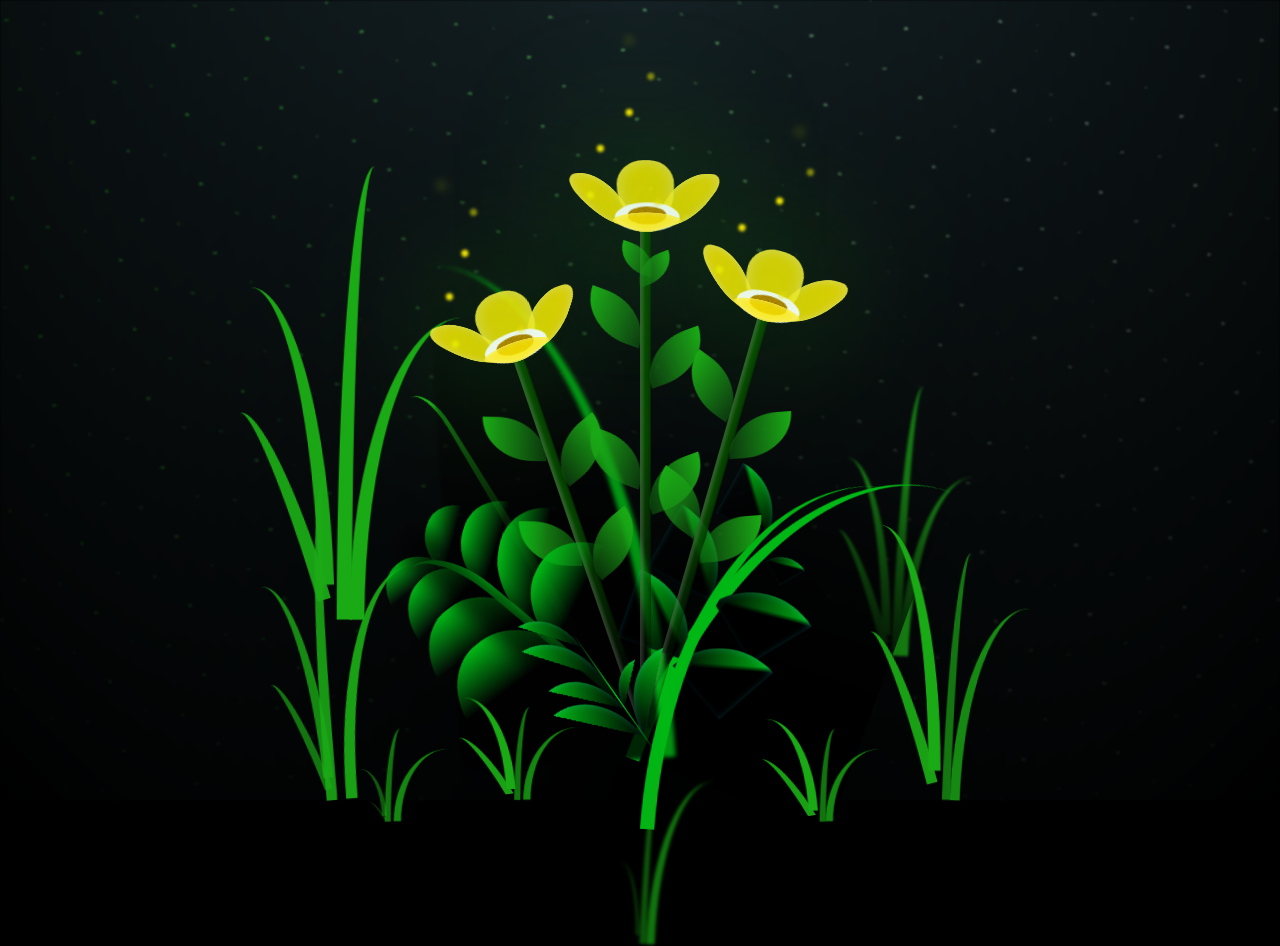
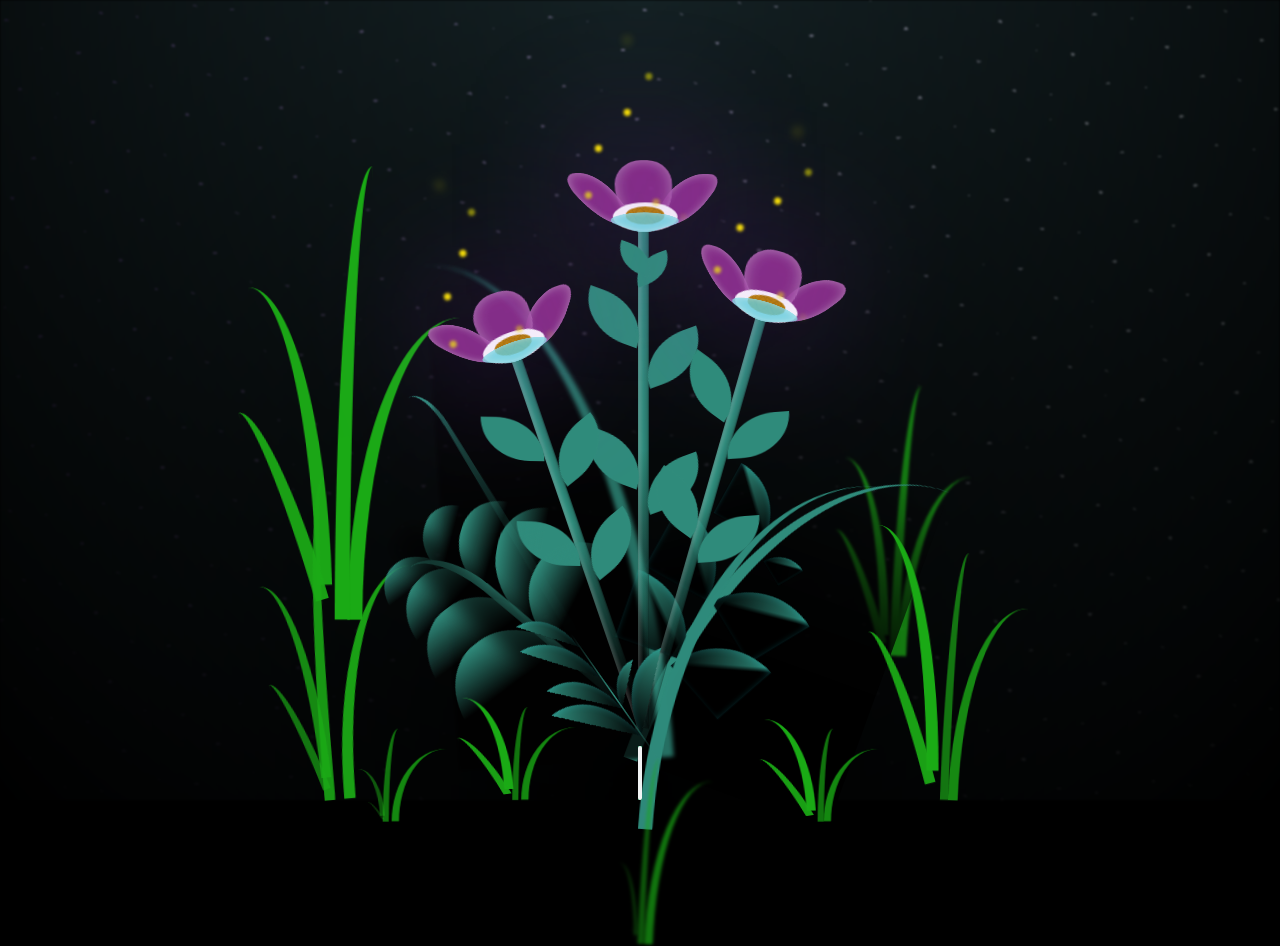
Before and after one commit to Noel033/porque-no-sale, a plain HTML site: page FLORES.html in a window 1280 px wide. Drawn offline with Linux system fonts and the light colour scheme.

Commit message:
porfin323

```diff
--- a/FLORES.html
+++ b/FLORES.html
@@ -320,6 +320,25 @@
         </div>
       </div>
     </div>
+    <style>
+      audio {
+        width: 4px; /* ajusta el ancho de los botones de control */
+        background-color: #27a33e; /* agrega un fondo oscuro a los botones de control */
+        color: #2bc21b; /* agrega texto blanco a los botones de control */
+      }
+      audio::-webkit-media-controls {
+        width: 0.05px; /* ajusta el ancho de los botones de control en Chrome */
+        background-color: #087f46; /* agrega un fondo oscuro a los botones de control en Chrome */
+        color: #438219; /* agrega texto blanco a los botones de control en Chrome */
+      }
+    </style>
+
+    <audio controls autoplay loop>
+      <source src="audio/drako2.mp3" type="audio/mp3" />
+      <span style="display: none"
+        >Tu navegador no soporta el elemento audio.</span
+      >
+    </audio>
     <script src="main.js"></script>
   </body>
 </html>
--- a/css/main.css
+++ b/css/main.css
@@ -59,7 +59,7 @@ body {
       transparent 19px,
       transparent 22px
     ),
-    linear-gradient(90deg, rgb(21, 255, 0), rgb(240, 240, 240));
+    linear-gradient(90deg, rgb(87, 42, 119), rgb(240, 240, 240));
 }
 
 .flowers {
@@ -185,7 +185,7 @@ body {
   transform: translate(-50%, -100%);
   width: 8vmin;
   height: 8vmin;
-  background-color: #1aaa15;
+  background-color: #862bc2;
   filter: blur(10vmin);
 }
 .flower__leaf {
@@ -195,8 +195,8 @@ body {
   width: 8vmin;
   height: 11vmin;
   border-radius: 51% 49% 47% 53%/44% 45% 55% 69%;
-  background-color: #1aaa15;
-  background-image: linear-gradient(to top, #fce700, #fce700);
+  background-color: #862bc2;
+  background-image: linear-gradient(to top, #91308f, #91308f);
   transform-origin: bottom center;
   opacity: 0.9;
   box-shadow: inset 0 0 2vmin rgba(255, 255, 255, 0.5);
@@ -216,7 +216,7 @@ body {
   transform-origin: bottom left;
   border-radius: 4vmin 10vmin 4vmin 4vmin;
   transform: translate(0%, 18%) rotateX(70deg) rotate(-43deg);
-  background-image: linear-gradient(to top, #fce700, #fce700);
+  background-image: linear-gradient(to top, #63ccdc, #63ccdc);
   z-index: 1;
   opacity: 0.8;
 }
@@ -354,7 +354,7 @@ body {
       transparent,
       rgba(255, 255, 255, 0.2)
     ),
-    linear-gradient(to top, transparent 10%, #064600, #064600);
+    linear-gradient(to top, transparent 10%, #2f8b7b, #2f8b7b);
   box-shadow: inset 0 0 2px rgba(0, 0, 0, 0.5);
   -webkit-animation: grow-flower-tree 4s backwards;
   animation: grow-flower-tree 4s backwards;
@@ -369,7 +369,7 @@ body {
   height: var(--h);
   border-top-right-radius: var(--h);
   border-bottom-left-radius: var(--h);
-  background-image: linear-gradient(to top, rgba(20, 122, 20, 0.4), #1aaa15);
+  background-image: linear-gradient(to top, #2f8b7b, #2f8b7b);
 }
 .flower__line__leaf--1 {
   transform: rotate(70deg) rotateY(30deg);
@@ -458,7 +458,7 @@ body {
   animation-delay: 3.5s;
 }
 .flower__grass {
-  --c: #00b815;
+  --c: #2f8b7b;
   --line-w: 1.5vmin;
   position: absolute;
   bottom: 12vmin;
@@ -487,7 +487,7 @@ body {
   width: 7vmin;
   height: 10vmin;
   border-top-right-radius: 100%;
-  border-right: var(--line-w) solid var(--c);
+  border-right: var(--line-w) solid #2f8b7b;
   transform-origin: bottom center;
   transform: rotate(-2deg);
 }
@@ -495,7 +495,7 @@ body {
   margin-top: -2px;
   width: var(--line-w);
   height: 25vmin;
-  background-image: linear-gradient(to top, transparent, var(--c));
+  background-image: linear-gradient(to top, transparent, #2f8b7b);
 }
 .flower__grass__leaf {
   --size: 10vmin;
@@ -508,7 +508,7 @@ body {
     to top,
     transparent,
     transparent 30%,
-    var(--c)
+    #2f8b7b
   );
   z-index: 100;
 }
@@ -685,7 +685,7 @@ body {
 .flower__g-long {
   --w: 2vmin;
   --h: 6vmin;
-  --c: #1aaa15;
+  --c: #2f8b7b;
   position: absolute;
   bottom: 10vmin;
   left: -3vmin;
@@ -720,14 +720,14 @@ body {
   width: calc(var(--w) + 1vmin);
   height: var(--h);
   border-top-right-radius: 100%;
-  border-right: 0.7vmin solid var(--c);
+  border-right: 0.7vmin solid #2f8b7b;
   transform: translate(-0.7vmin, 1vmin);
 }
 .flower__g-long__bottom {
   width: var(--w);
   height: 50vmin;
   transform-origin: bottom center;
-  background-image: linear-gradient(to top, transparent 30%, var(--c));
+  background-image: linear-gradient(to top, transparent 30%, #2f8b7b);
   box-shadow: inset 0 0 2px rgba(0, 0, 0, 0.5);
   -webkit-clip-path: polygon(35% 0, 65% 1%, 100% 100%, 0% 100%);
   clip-path: polygon(35% 0, 65% 1%, 100% 100%, 0% 100%);
@@ -743,7 +743,7 @@ body {
   width: 30vmin;
   height: 50vmin;
   border-top-left-radius: 100%;
-  border-left: 2vmin solid #00b815;
+  border-left: 2vmin solid #2f8b7b;
   background-image: linear-gradient(
     to bottom,
     transparent,
@@ -835,7 +835,7 @@ body {
   background-image: linear-gradient(
     to top,
     transparent,
-    #00b815,
+    #2f8b7b,
     transparent 100%
   );
   position: relative;
@@ -952,10 +952,10 @@ body {
       transparent,
       var(--dark-color)
     ),
-    linear-gradient(to bottom right, #00b815 50%, transparent 50%, transparent);
+    linear-gradient(to bottom right, #2f8b7b 50%, transparent 50%, transparent);
   -webkit-mask-image: linear-gradient(
     to bottom right,
-    #00b815 50%,
+    #2f8b7b 50%,
     transparent 50%,
     transparent
   );
@@ -997,7 +997,7 @@ body {
   width: 30vmin;
   height: 50vmin;
   border-top-left-radius: 100%;
-  border-left: 2vmin solid #00b815;
+  border-left: 2vmin solid #2f8b7b;
 
   position: relative;
   z-index: 1;
@@ -1015,7 +1015,7 @@ body {
       transparent,
       var(--dark-color) 98%
     ),
-    linear-gradient(to bottom right, #00b815 45%, transparent 50%, transparent);
+    linear-gradient(to bottom right, #2f8b7b 45%, transparent 50%, transparent);
 }
 .flower__g-fr__leaf--1 {
   left: 20vmin;
--- a/css/style.css
+++ b/css/style.css
@@ -10,7 +10,10 @@ body {
   flex-direction: column;
   align-items: center;
   justify-content: center;
-  background-color: black;
+
+  background-image: url("/img/adc.jpg");
+  background-size: cover;
+  background-position: center;
 }
 .greetings {
   font-size: 6rem;
@@ -23,11 +26,11 @@ body {
   0%,
   100% {
     color: #fff;
-    text-shadow: 0 0 12px #fbff00, 0 0 50px #fbff00, 0 0 100px #fbff00;
+    text-shadow: 0 0 12px #2f8b7b, 0 0 50px #2f8b7b, 0 0 100px #2f8b7b;
   }
   10%,
   90% {
-    color: #696565;
+    color: #7dae9b;
     text-shadow: none;
   }
 }
@@ -72,12 +75,12 @@ body {
 }
 
 .description {
-  color: #fbff00;
+  color: #dcc9b2;
 }
 
 /* Estilo para el botón */
 .button button {
-  background-color: yellow; /* Fondo amarillo */
+  background-color: #2f8b7b; /* Fondo amarillo */
   border: none; /* Sin bordes */
   padding: 10px 20px; /* Ajusta el relleno según tu preferencia */
   font-size: 18px; /* Tamaño de fuente */
@@ -95,6 +98,10 @@ body {
 
 /* Efecto de resplandor al pasar el cursor sobre el botón */
 .button button:hover {
-  background-color: orange; /* Cambia el color de fondo al pasar el mouse a naranja */
-  box-shadow: 0 0 10px yellow, 0 0 20px yellow, 0 0 30px yellow; /* Efecto de resplandor amarillo */
+  background-color: rgb(
+    143,
+    107,
+    24
+  ); /* Cambia el color de fondo al pasar el mouse a naranja */
+  box-shadow: 0 0 10px #2f8b7b, 0 0 20px #2f8b7b, 0 0 30px rgb(140, 105, 23); /* Efecto de resplandor amarillo */
 }
```
Also changed, not shown: index.html (+11 -0 lines), papamusica.html (added, +12 -0 lines), 2 other files.
